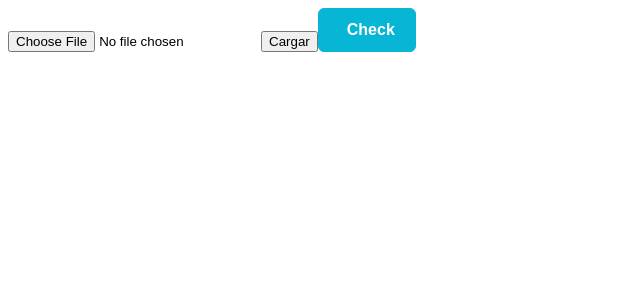
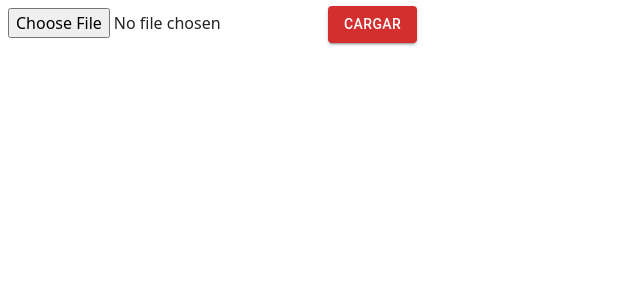
Before and after one commit to Vladox69/certi-craft, a React (Vite) app: page /pdf in a window 1280 px wide. Shown: the top 300 px of the page, without its empty margins (0-640 px from the left). Built offline with nearby package versions, Linux system fonts and the light colour scheme; a web font is replaced by a local one.

Commit message:
remove prime and add mui

```diff
--- a/package.json
+++ b/package.json
@@ -10,14 +10,17 @@
     "preview": "vite preview"
   },
   "dependencies": {
+    "@emotion/react": "^11.13.3",
+    "@emotion/styled": "^11.13.0",
     "@fortawesome/fontawesome-svg-core": "^6.6.0",
     "@fortawesome/free-brands-svg-icons": "^6.6.0",
     "@fortawesome/free-regular-svg-icons": "^6.6.0",
     "@fortawesome/free-solid-svg-icons": "^6.6.0",
     "@fortawesome/react-fontawesome": "^0.2.2",
+    "@mui/material": "^6.1.6",
+    "bootstrap": "^5.3.3",
     "pdf-lib": "^1.17.1",
     "pdfjs-dist": "^4.8.69",
-    "primereact": "^10.8.4",
     "react": "^18.3.1",
     "react-dom": "^18.3.1",
     "react-router-dom": "^6.27.0"
--- a/src/pages/PDFPage.tsx
+++ b/src/pages/PDFPage.tsx
@@ -1,43 +1,41 @@
 import { ChangeEvent, useState } from "react";
 import "./PDFPage.css";
-import { getDocument,GlobalWorkerOptions, PDFDocumentProxy } from "pdfjs-dist";
+import { getDocument, GlobalWorkerOptions, PDFDocumentProxy } from "pdfjs-dist";
 import { PDFDocument, rgb } from "pdf-lib";
-import { Button } from "primereact/button";
-GlobalWorkerOptions.workerSrc="../../node_modules/pdfjs-dist/build/pdf.worker.mjs"
+import { Button } from "@mui/material";
+GlobalWorkerOptions.workerSrc =
+  "../../node_modules/pdfjs-dist/build/pdf.worker.mjs";
 
 export const PDFPage = () => {
   const [file, setFile] = useState<File>();
-
   const onFileInputChange = (event: ChangeEvent<HTMLInputElement>) => {
     const target = event.target;
     if (target.files && target.files.length == 0) return;
     setFile(target.files?.[0]);
   };
 
-  const getContentPage=async(doc: PDFDocumentProxy,index:number)=>{
-    const page = await doc.getPage(index)
+  const getContentPage = async (doc: PDFDocumentProxy, index: number) => {
+    const page = await doc.getPage(index);
     const content = await page.getTextContent();
     return content;
-  }
+  };
 
   const loadPDF = async () => {
-
-    const loadingTask=getDocument(URL.createObjectURL(file!))
+    const loadingTask = getDocument(URL.createObjectURL(file!));
     const pdfjsDoc = await loadingTask.promise;
     const pdfLibDoc = await PDFDocument.load(await file!.arrayBuffer());
 
-
     const numPages = pdfjsDoc._pdfInfo.numPages;
 
-    const pageContentPromise:Promise<unknown>[]=[];
+    const pageContentPromise: Promise<unknown>[] = [];
     for (let index = 0; index < numPages; index++) {
-      pageContentPromise.push(getContentPage(pdfjsDoc,index+1))
+      pageContentPromise.push(getContentPage(pdfjsDoc, index + 1));
     }
-    const pageContent=await Promise.all(pageContentPromise)
+    const pageContent = await Promise.all(pageContentPromise);
 
-    pageContent.map((page,index)=>{
+    pageContent.map((page, index) => {
       const pdfLibPage = pdfLibDoc.getPage(index);
-      page.items.map((item)=>{
+      page.items.map((item) => {
         const { str, width, height, transform } = item;
         const x = transform[4];
         const y = transform[5];
@@ -49,8 +47,8 @@ export const PDFPage = () => {
           color: rgb(1, 1, 0),
           opacity: 0.3,
         });
-      })
-    })
+      });
+    });
     const pdfBytes = await pdfLibDoc.save();
     const blob = new Blob([pdfBytes], { type: "application/pdf" });
     const url = URL.createObjectURL(blob);
@@ -64,10 +62,9 @@ export const PDFPage = () => {
         onChange={onFileInputChange}
         accept=".pdf"
       />
-      <button className="btn btn-danger" onClick={loadPDF}>
+      <Button variant="contained" color="error" onClick={loadPDF} >
         Cargar
-      </button>
-      <Button label="Check" icon="pi pi-check" />
+      </Button>
     </div>
   );
 };
```
Also changed, not shown: src/main.tsx (+3 -5 lines), 1 other file (tests, documents, lock files or other folders).
